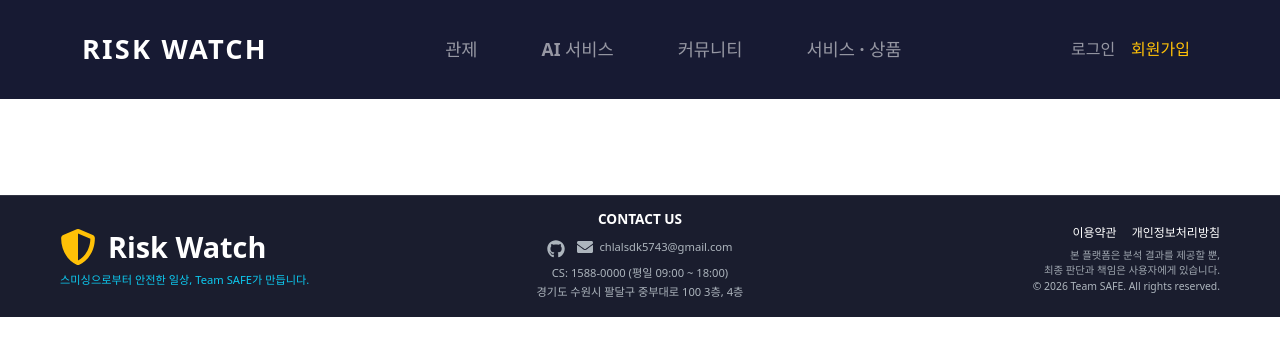
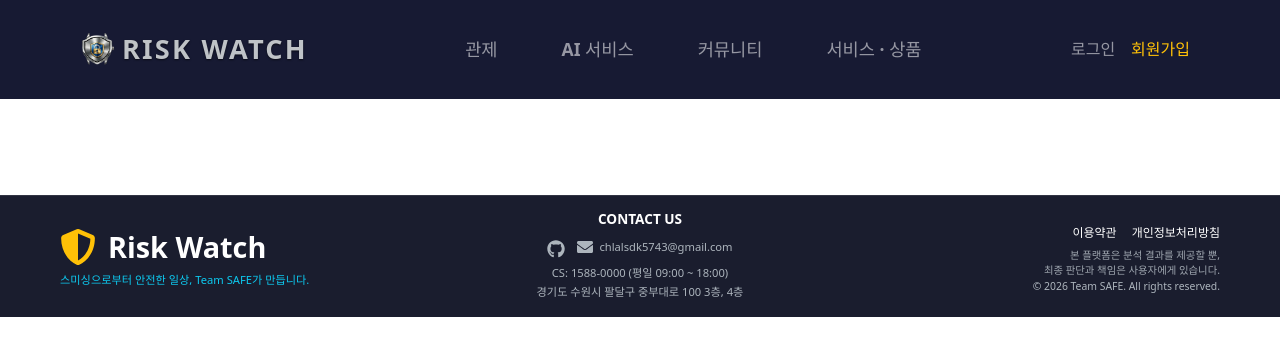
Before and after one commit to mmmina1/safe-project, a React app in the folder frontend/: page / in a window 1280 px wide. Shown: the top 356 px of the page. Built offline with nearby package versions, Linux system fonts and the light colour scheme; the HTML template or start-up script is replaced by a standard one.

Commit message:
feat: logo

```diff
--- a/frontend/src/components/Header.jsx
+++ b/frontend/src/components/Header.jsx
@@ -16,15 +16,26 @@ function Header() {
         <Navbar.Brand
           as={Link}
           to="/"
+          className="d-flex align-items-center"
           style={{
+            color: '#BFC3C7',
             fontSize: '1.7rem',
             fontWeight: 600,
             letterSpacing: '0.08em',
-            textTransform: 'uppercase'
+            textTransform: 'uppercase',
+            textShadow: '0 1px 2px rgba(0,0,0,0.6)'
           }}
         >
+          <img
+            src="/logo-riskWatch.png"     // public 폴더 기준
+            alt="Risk Watch Logo"
+            width="32"
+            height="32"
+            className="me-2"
+          />
           Risk Watch
         </Navbar.Brand>
+
 
         <Navbar.Toggle aria-controls="main-navbar" />
         <Navbar.Collapse id="main-navbar">
```
Also changed, not shown: frontend/public/logo-riskWatch.png (added).
